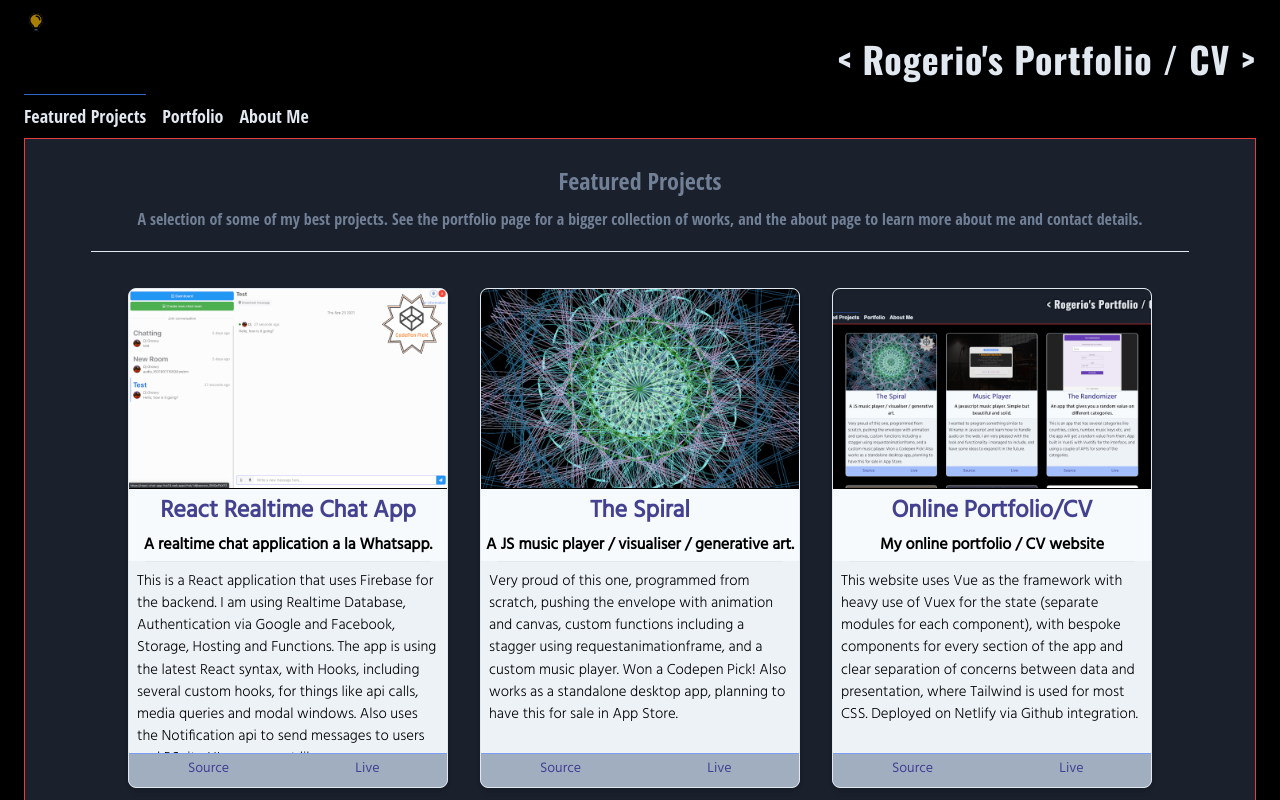
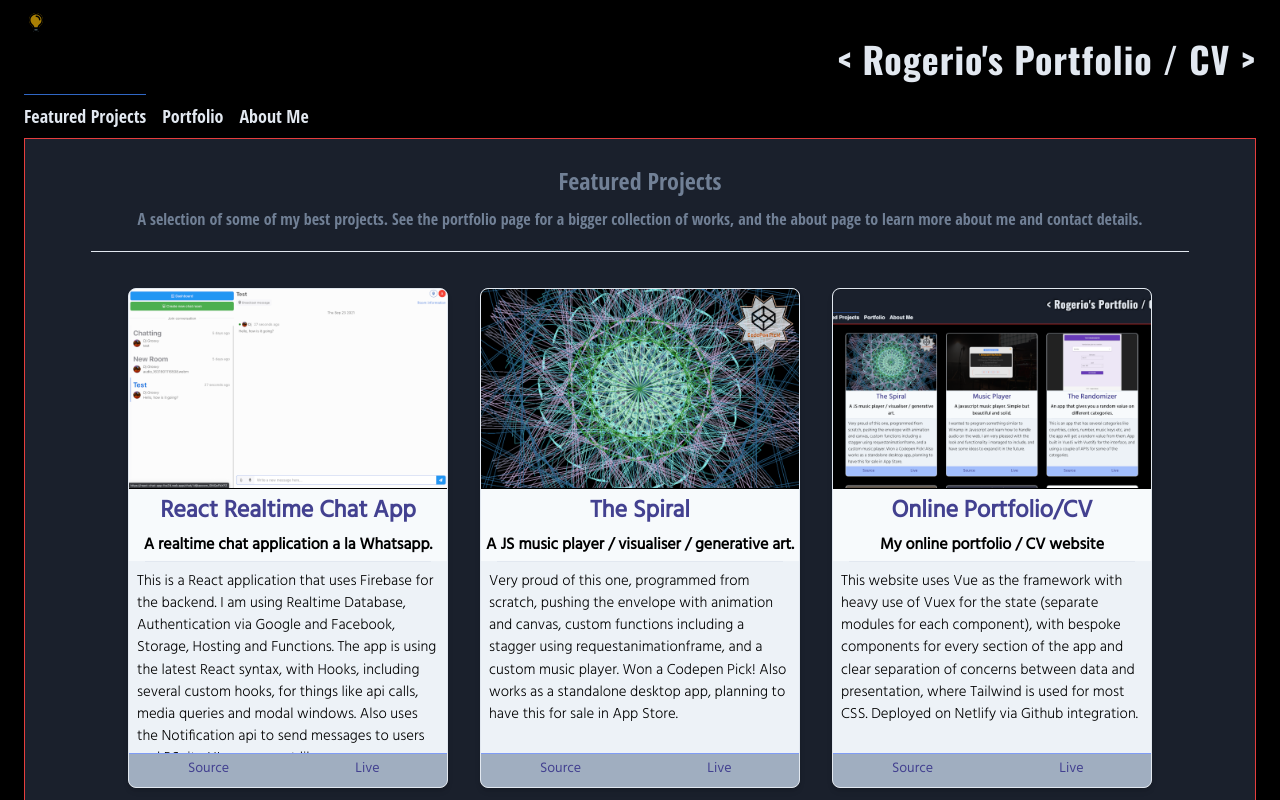
Before and after one commit to rogerio-romao/rogerio, a Vue app: page /#/ in a window 1280 px wide. Shown: the top 800 px of the page. Built offline with nearby package versions, Linux system fonts and the light colour scheme.

Commit message:
change codepen award to spiral

```diff
--- a/src/components/FeaturedCard.vue
+++ b/src/components/FeaturedCard.vue
@@ -9,7 +9,7 @@
         <img :src="feature.image" alt="" />
         <img
           class="award"
-          v-if="feature.id === 1"
+          v-if="feature.id === 2"
           src="../assets/codepen-pick.png"
           alt=""
         />
@@ -54,9 +54,9 @@
 export default {
   data() {
     return {
-      features: this.$store.state.featured.featured
+      features: this.$store.state.featured.featured,
     };
-  }
+  },
 };
 </script>
 
```
